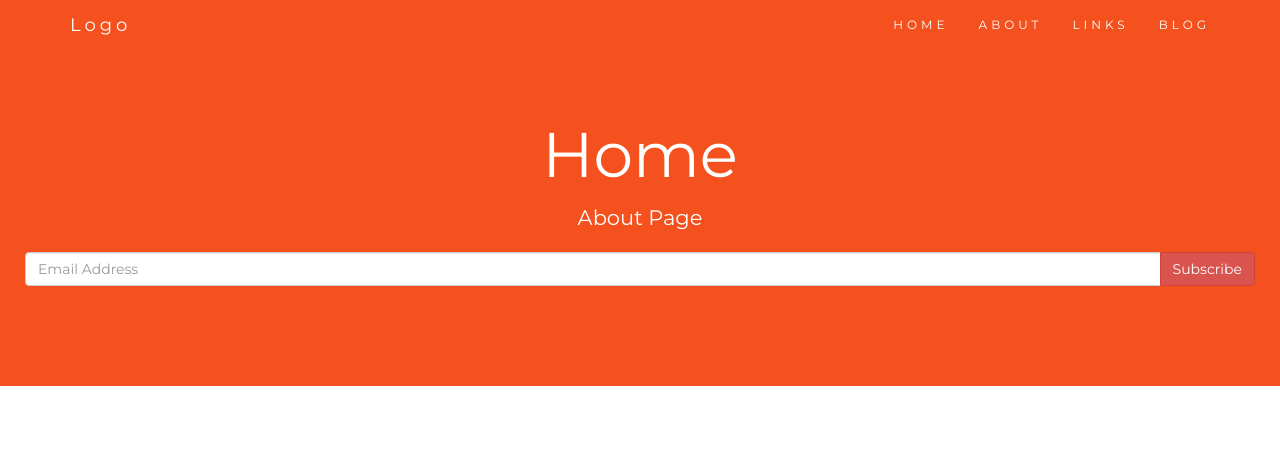
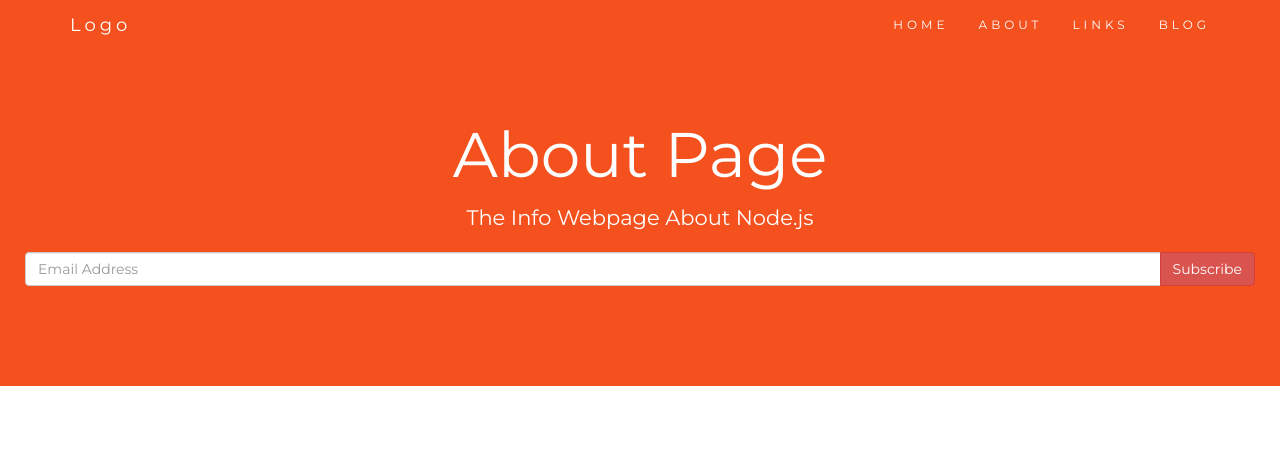
Before and after one commit to mthornez/node-wn21-static-pages, a plain HTML site: page about.html in a window 1280 px wide. Shown: the top 455 px of the page. Drawn offline with nearby package versions, Linux system fonts and the light colour scheme.

Commit message:
Update about.html

```diff
--- a/about.html
+++ b/about.html
@@ -214,8 +214,8 @@
 </nav>
 
 <div class="jumbotron text-center">
-  <h1>Home</h1>
-  <p>About Page</p>
+  <h1>About Page</h1>
+  <p>The Info Webpage About Node.js</p>
   <form>
     <div class="input-group">
       <input type="email" class="form-control" size="50" placeholder="Email Address" required>
```
